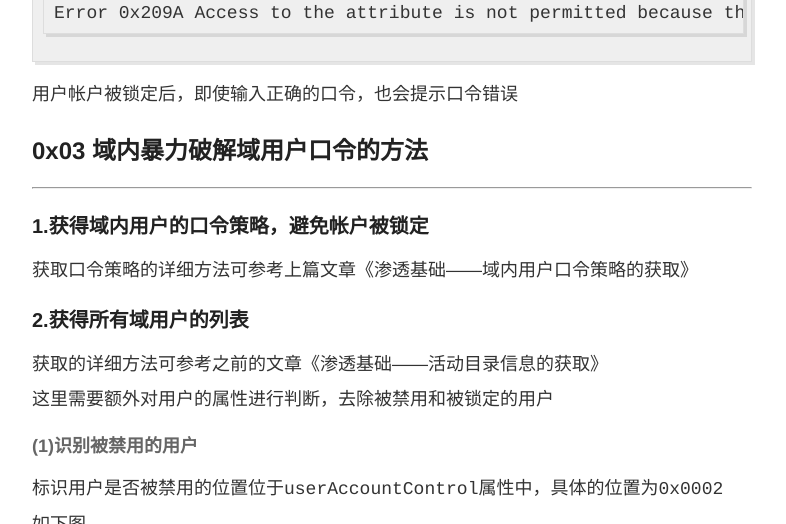
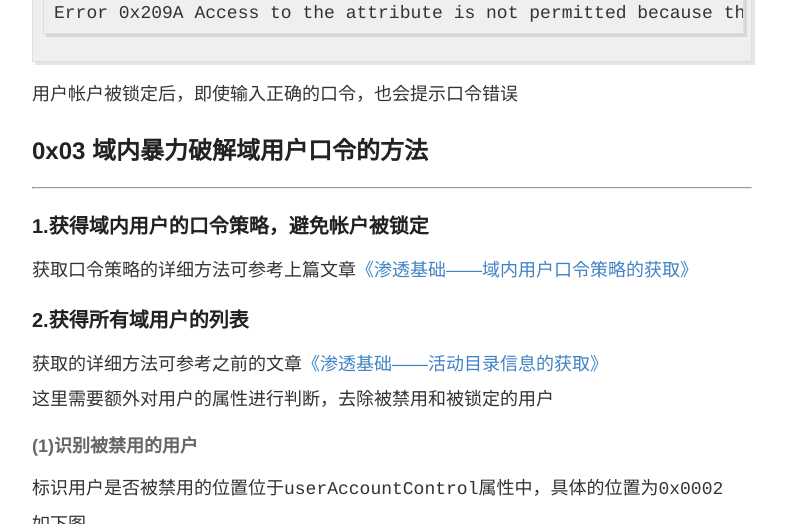
Before and after one commit to 3gstudent/backup-3gstudent.github.io, a Jekyll site: the page built from _posts/2019-12-26-渗透基础——通过LDAP协议暴力破解域用户的口令.md, in a window 1280 px wide and 900 px high, scrolled down 926 px, cut to the strip 0-524 px from the top of the window. Shown: the whole strip, without its empty margins (248-1034 px from the left). Built offline with Jekyll 4.4.1, drawn with Linux system fonts in a browser that asks for light colours; part of the change alters nothing that is shown.

```diff
--- a/_posts/2019-12-26-渗透基础——通过LDAP协议暴力破解域用户的口令.md
+++ b/_posts/2019-12-26-渗透基础——通过LDAP协议暴力破解域用户的口令.md
@@ -42,11 +42,11 @@ Error 0x209A Access to the attribute is not permitted because the attribute is o
 
 ### 1.获得域内用户的口令策略，避免帐户被锁定
 
-获取口令策略的详细方法可参考上篇文章《渗透基础——域内用户口令策略的获取》
+获取口令策略的详细方法可参考上篇文章[《渗透基础——域内用户口令策略的获取》](https://3gstudent.github.io/3gstudent.github.io/%E6%B8%97%E9%80%8F%E5%9F%BA%E7%A1%80-%E5%9F%9F%E5%86%85%E7%94%A8%E6%88%B7%E5%8F%A3%E4%BB%A4%E7%AD%96%E7%95%A5%E7%9A%84%E8%8E%B7%E5%8F%96/)
 
 ### 2.获得所有域用户的列表
 
-获取的详细方法可参考之前的文章《渗透基础——活动目录信息的获取》
+获取的详细方法可参考之前的文章[《渗透基础——活动目录信息的获取》](https://3gstudent.github.io/3gstudent.github.io/%E6%B8%97%E9%80%8F%E5%9F%BA%E7%A1%80-%E6%B4%BB%E5%8A%A8%E7%9B%AE%E5%BD%95%E4%BF%A1%E6%81%AF%E7%9A%84%E8%8E%B7%E5%8F%96/)
 
 这里需要额外对用户的属性进行判断，去除被禁用和被锁定的用户
 
```
